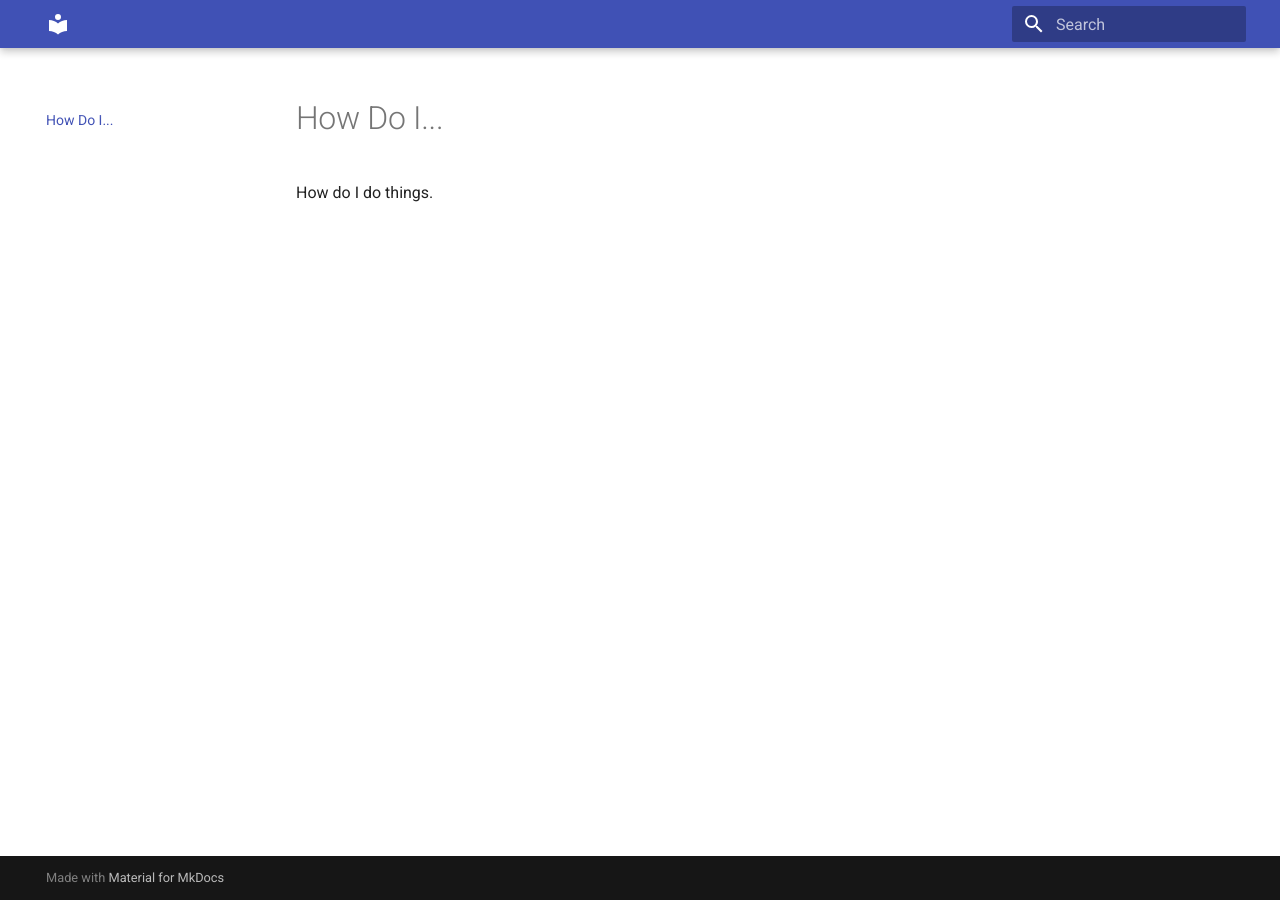
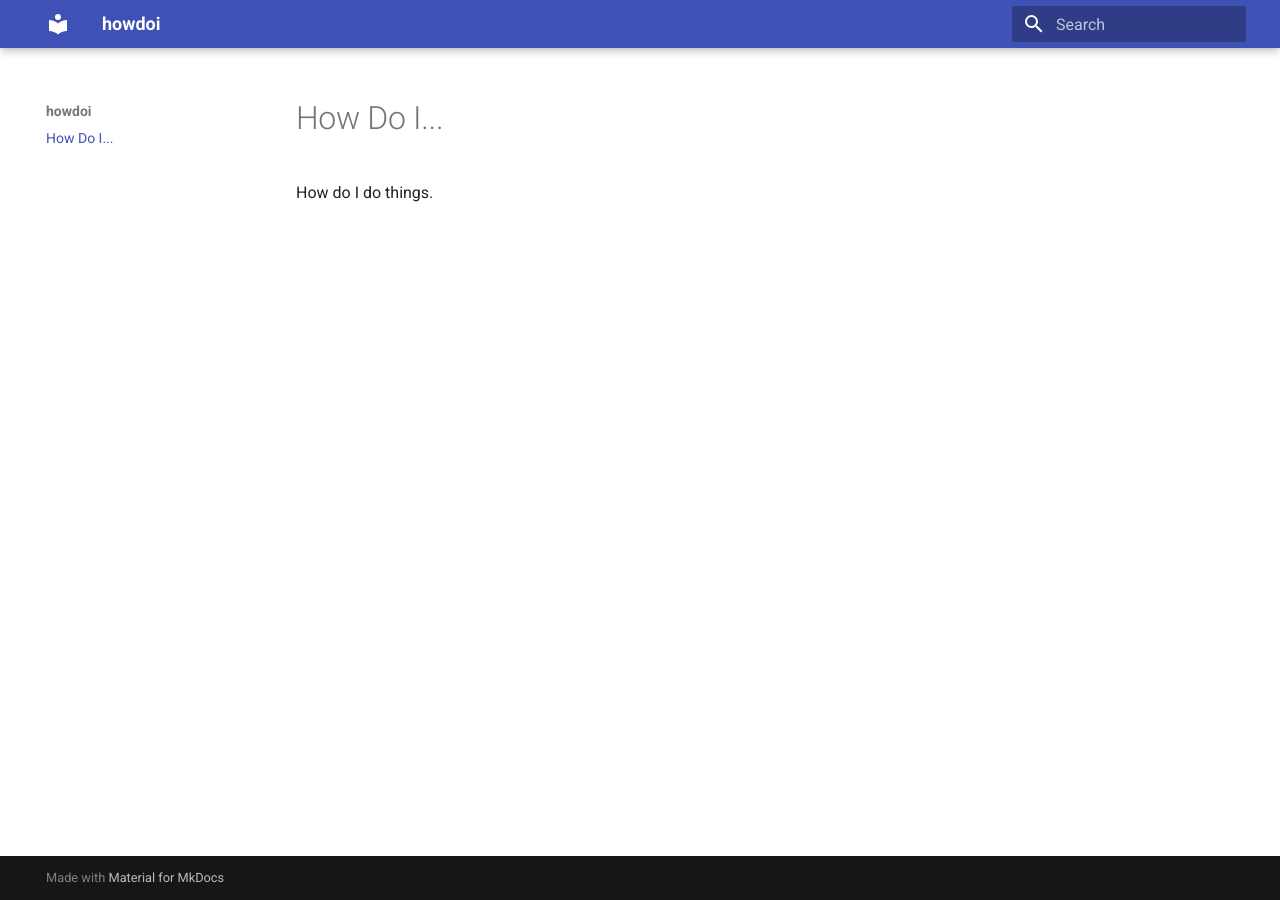
Before and after one commit to denkasyanov/howdoi, an MkDocs documentation site: the page built from docs/index.md, in a window 1280 px wide. Built offline with MkDocs 1.6.1 and Material for MkDocs 9.7.7, drawn with Linux system fonts in a browser that asks for light colours.

Commit message:
Update mkdocs.yml

```diff
--- a/mkdocs.yml
+++ b/mkdocs.yml
@@ -1,2 +1,3 @@
+site_name: howdoi
 theme:
   name: material
```
